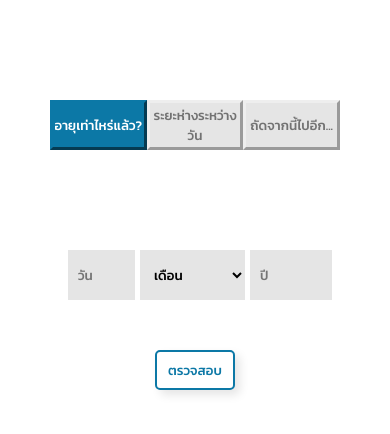
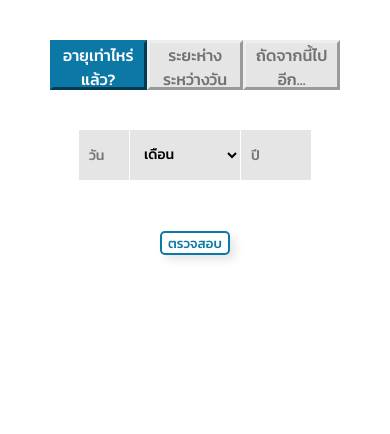
Before and after one commit to axzessjr/thaiware_internship, a PHP site: page / in a window 390 px wide. Shown: the top 434 px of the page. Run offline with PHP 8.4, Linux system fonts and the light colour scheme.

Commit message:
rsponsive

```diff
--- a/dmy/css/style.css
+++ b/dmy/css/style.css
@@ -11,6 +11,7 @@
     padding: 100px 50px;
 }
 button {
+    font-size: 20px;
     border: outset;
     height: 50px;
     width: 100%;
@@ -31,17 +32,24 @@ button:hover {
 .form-age, .form-diff, .form-after {
     text-align: center;
 }
-.input {
+.inputAge, .inputAfter {
     display: flex;
     justify-content: center;
     gap: 5px;
-    padding: 0px 200px;
+    padding: 0px 50px;
+}
+.ip1, .ip2 {
+    display: flex;
+    gap: 5px;
+    justify-content: center;
+    padding: 0px 50px;
 }
 input#dAge, select#mAge, input#yAge, input#dDiff, select#mDiff, input#yDiff, input#dDiff2, select#mDiff2, input#yDiff2, input#dAfter, select#mAfter, input#yAfter, input#cAfter {
     border: none;
     background-color: #0000001a;
     height: 50px;
     padding: 10px;
+    font-size: 16px;
 }
 input#dAge, input#dDiff, input#dDiff2, input#dAfter, input#cAfter {
     width: 200px;
@@ -59,6 +67,7 @@ input#yAge, input#yDiff, input#yDiff2, input#yAfter {
 input#submitAge, input#submitDiff, input#submitAfter {
     height: 40px;
     width: 80px;
+    margin-bottom: 50px;
     border: solid 2px ;
     border-radius: 5px;
     background-color: white;
@@ -77,7 +86,7 @@ input#submitAge:active, input#submitDiff:active, input#submitAfter:active {
 }
 img {
     width: 40px;
-    margin-top: 10px;
+    margin-top: 7px;
     padding: 0px 5px;
     cursor: pointer;
 }
@@ -87,3 +96,74 @@ select#format {
     color: #0c78a6;
     border-radius: 5px;
 }
+@media screen and (max-width: 560px) {
+    button {
+        font-size: 18px;
+    }
+}
+@media screen and (max-width: 530px) {
+    button {
+        font-size: 16px;
+    }
+    .btn-topic {
+        padding: 70px 50px;
+    }
+    .inputAge, .ip1, .ip2, .inputAfter {
+        gap: 1px;
+        padding: 0px 10px;
+    }
+    img {
+        width: 35px;
+    }
+    input#dAge, select#mAge, input#yAge, input#dDiff, select#mDiff, input#yDiff, input#dDiff2, select#mDiff2, input#yDiff2, input#dAfter, select#mAfter, input#yAfter, input#cAfter {
+        font-size: 15px;
+    }
+    input#dAge, input#dDiff, input#dDiff2, input#dAfter {
+        width: 100px;
+    }
+    select#mAge, select#mDiff, select#mDiff2, select#mAfter {
+        width: 160px;
+    }
+    input#yAge, input#yDiff, input#yDiff2, input#yAfter {
+        width: 120px;
+    }
+    input#cAfter {
+        width: 130px;
+    }
+    #ageResult, #diffResult, #afterResult {
+        font-size: 30px;
+    }
+    input#submitAge, input#submitDiff, input#submitAfter {
+        height: 30px;
+        width: 70px;
+    }
+}
+@media screen and (max-width: 400px) {
+    .btn-topic {
+        padding: 40px 50px;
+    }
+    input#dAge, select#mAge, input#yAge, input#dDiff, select#mDiff, input#yDiff, input#dDiff2, select#mDiff2, input#yDiff2, input#dAfter, select#mAfter, input#yAfter, input#cAfter {
+        font-size: 14px;
+    }
+    input#dAge, input#dDiff, input#dDiff2, input#dAfter {
+        width: 50px;
+    }
+    select#mAge, select#mDiff, select#mDiff2, select#mAfter {
+        width: 110px;
+    }
+    input#yAge, input#yDiff, input#yDiff2, input#yAfter {
+        width: 70px;
+    }
+    input#cAfter {
+        width: 80px;
+    }
+    #ageResult, #diffResult, #afterResult {
+        font-size: 24px;
+    }
+    select#format {
+        height: 24px;
+    }
+    input#submitAge, input#submitDiff, input#submitAfter {
+        height: 24px;
+    }
+}
--- a/dmy/index.php
+++ b/dmy/index.php
@@ -19,7 +19,7 @@
         </div>
     </div>
     <div class="form-age">
-        <div class="input">
+        <div class="inputAge">
             <input type="number" class="dAge" id="dAge" name="dAge" min="1" max="31" placeholder="วัน">
             <select class="mAge" id="mAge" name="mAge">
                 <option value="">เดือน</option>
@@ -42,7 +42,8 @@
         <input type="button" id="submitAge" class="btnAge" onclick="calAge()" value="ตรวจสอบ">
     </div>
     <div class="form-diff" style="display: none;">
-        <div class="input">
+        <div class="inputDiff">
+            <div class="ip1">
                 <input type="number" class="dDiff" id="dDiff" name="dDiff" min="1" max="31" placeholder="วัน">
                 <select class="mDiff" id="mDiff" name="mDiff">
                     <option value="">เดือน</option>
@@ -60,9 +61,11 @@
                     <option value="12">ธันวาคม</option>
                 </select>
                 <input type="number" class="yDiff" id="yDiff" name="yDiff" min="1000" max="3000" placeholder="ปี">
+            </div>
             <div class="icon-switch">
                 <img src="/thaiware_internship/dmy/img/switch.png" id="switch">
             </div>
+            <div class="ip2">
                 <input type="number" class="dDiff2" id="dDiff2" name="dDiff2" min="01" max="31" placeholder="วัน" value="<?php echo date('j'); ?>">
                 <select class="mDiff2" id="mDiff2" name="mDiff2">
                     <option value="">เดือน</option>
@@ -81,6 +84,7 @@
                 </select>
                 <input type="number" class="yDiff2" id="yDiff2" name="yDiff2" min="1000" max="3000" placeholder="ปี" value="<?php echo date('Y'); ?>">
             </div>
+        </div>
         <select id="format" name="format">
             <option value="days">เฉพาะวัน</option>
             <option value="months">เดือน และ วัน</option>
@@ -90,7 +94,7 @@
         <input type="button" id="submitDiff" class="btnDiff" onclick="calDiff()" value="ตรวจสอบ">
     </div>
     <div class="form-after" style="display: none;">
-        <div class="input">
+        <div class="inputAfter">
             <input type="number" class="dAfter" id="dAfter" name="dAfter" min="01" max="31" placeholder="วัน" value="<?php echo date('j'); ?>">
             <select class="mAfter" id="mAfter" name="mAfter">
                 <option value="">เดือน</option>
```
Lines whose indentation alone changed are shown as unchanged.
